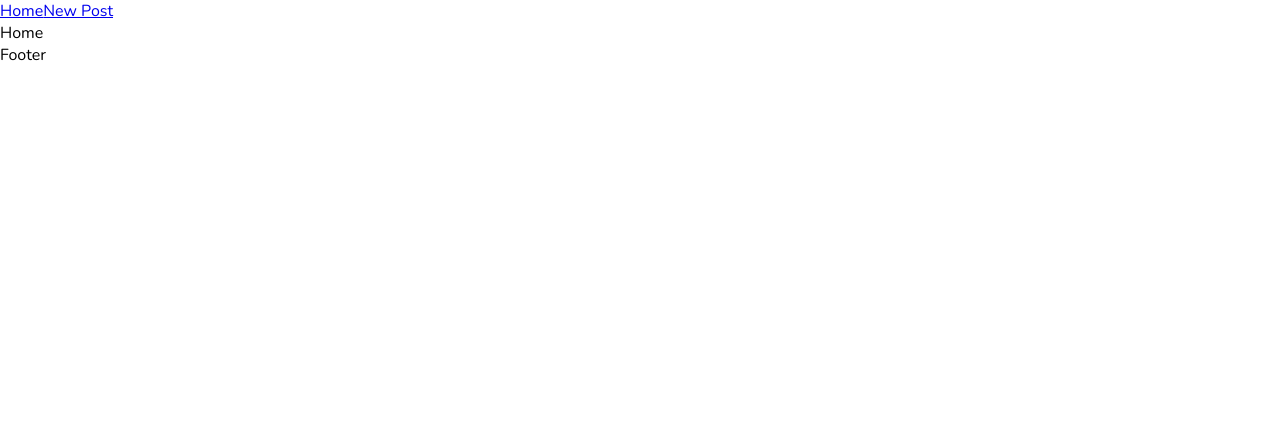
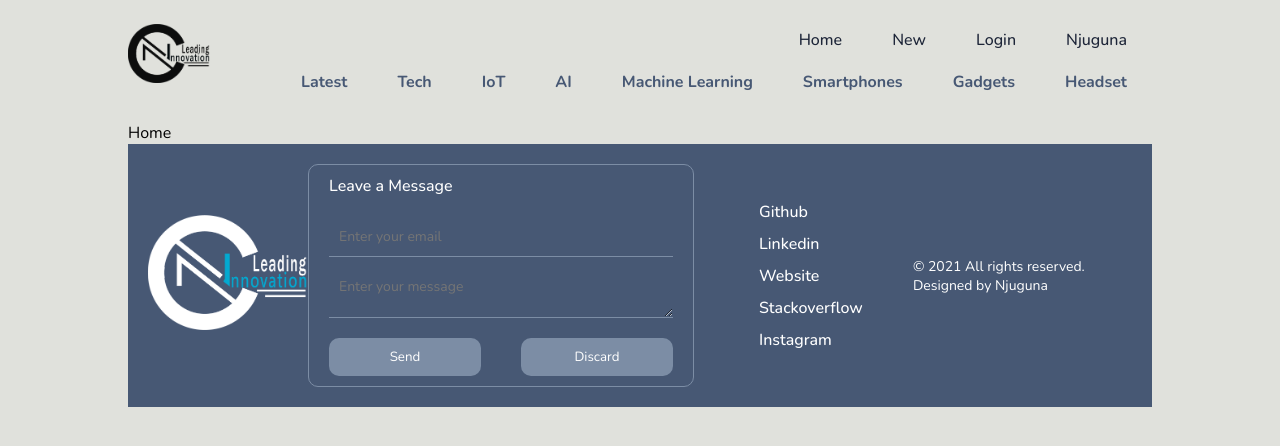
Before and after one commit to charlesncn/blog-React, a React (Create React App) app in the folder app/: page / in a window 1280 px wide. Shown: the top 446 px of the page. Built offline with nearby package versions, Linux system fonts and the light colour scheme.

Commit message:
Created footer

```diff
--- a/app/public/index.html
+++ b/app/public/index.html
@@ -16,9 +16,12 @@
         font-family: 'Nunito', sans-serif;
         margin: 0;
       }
+      body{
+        background-color: #e0e1dc;
+      }
     </style>
 
-    <title>React App</title>
+    <title>blog</title>
   </head>
   <body>
     <div id="root"></div>
--- a/app/src/componests/Footer.jsx
+++ b/app/src/componests/Footer.jsx
@@ -1,8 +1,35 @@
 import React from 'react'
+import Logo from '../img/logo.png';
+import { Link } from 'react-router-dom'
 
 function Footer() {
   return (
-    <div>Footer</div>
+    <div className='footer'>
+      <div className="logo">
+        <Link to='/'> <img src={Logo} alt=""/> </Link>
+      </div>
+      <div className="message">
+        <form >
+          <span>Leave a Message</span>
+          <input type="text" placeholder="Enter your email"/>
+          <textarea name="" id="" cols="30" rows="5" placeholder="Enter your message"></textarea>
+          <div className="btns">
+          <button>Send</button>
+          <button>Discard</button>
+          </div>
+        </form>
+      </div>
+      <div className="socialmedia">
+        <ul>
+          <li><Link to=''/>Github</li>
+          <li><Link to=''/>Linkedin</li>
+          <li><Link to=''/>Website</li>
+          <li><Link to=''/>Stackoverflow</li>
+          <li><Link to=''/>Instagram</li>
+        </ul>
+      </div>
+        <p>© 2021 All rights reserved. Designed by <a href="">Njuguna</a></p>
+    </div>
   )
 }
 
--- a/app/src/componests/Navbar.jsx
+++ b/app/src/componests/Navbar.jsx
@@ -1,20 +1,52 @@
-import React from 'react'
-import { Link } from 'react-router-dom'
+import React from "react";
+import { Link } from "react-router-dom";
+import Logo from "../img/logo-1.png";
 
-function Navbar() {
+const Navbar = () => {
   return (
-    <div className='navBar'>
+    <div className="navbar">
       <div className="container">
         <div className="logo">
-
+          <img src={Logo} alt="" />
         </div>
         <div className="links">
-          <Link to="/">Home</Link>
-          <Link to="/new">New Post</Link>
+          <div className="menu">
+            <Link to="/">Home</Link>
+            <Link to="/new">New</Link>
+            <Link to="/login">Login</Link>
+            <span>Njuguna</span>
+          </div>
+
+          <div className="tags">
+            <Link to="/?tag=latest">
+              <h4>Latest</h4>
+            </Link>
+            <Link to="/?tag=tech">
+              <h4>Tech</h4>
+            </Link>
+            <Link to="/?tag=iot">
+              <h4>IoT</h4>
+            </Link>
+            <Link to="/?tag=ai">
+              <h4>AI</h4>
+            </Link>
+            <Link to="/?tag=machine-learning">
+              <h4>Machine Learning</h4>
+            </Link>
+            <Link to="/?tag=smartphone">
+              <h4>Smartphones</h4>
+            </Link>
+            <Link to="/?tag=gadgets">
+              <h4>Gadgets</h4>
+            </Link>
+            <Link to="/?tag=headset">
+              <h4>Headset</h4>
+            </Link>
+          </div>
         </div>
       </div>
     </div>
-  )
-}
+  );
+};
 
-export default Navbar
+export default Navbar;
--- a/app/src/styles.scss
+++ b/app/src/styles.scss
@@ -1,49 +1,51 @@
-$bg-color : #e0e1dc;
-$primary-color : #1d2538;
-$secondary-color : #475874;
-$outline-color : #7c8da5;
-$white : #ffffff;
-$blue : #0038bb;
-$error-color : #cca152;
-.app{
-    .conatiner{
+$bg-color: #e0e1dc;
+$primary-color: #1d2538;
+$secondary-color: #475874;
+$outline-color: #7c8da5;
+$white: #ffffff;
+$blue: #0038bb;
+$orange: #cca152;
+.app {
+  background-color: $bg-color;
+  min-height: 100vh;
+  margin: 0;
 
-        // LOGIN && REGISTER
-        .auth{
+  .conatiner {
+    width: 80vw;
+    margin: 0 auto;
+    //--------------- LOGIN REGISTER ---------------
+    .auth {
       display: flex;
       align-items: center;
       justify-content: center;
       height: 100vh;
       background-color: $bg-color;
       flex-direction: column;
-        }
-        .form-container{
+      .form-container {
         display: flex;
         flex-direction: column;
         justify-content: center;
         align-items: center;
         width: 400px;
-            background-color: $white;
+        background-color: $bg-color;
         padding: 20px;
         border-radius: 10px;
         box-shadow: 0 0 10px 0 $outline-color;
 
-            h1{
+        h1 {
           font-size: 2.5rem;
           font-weight: 600;
           margin-bottom: 1rem;
           color: $primary-color;
         }
-            form{
+        form {
           display: flex;
           flex-direction: column;
           padding: 14px;
           width: 300px;
           gap: 20px;
-                background-color: $white;
 
-
-                input{
+          input {
             padding: 10px;
             border: 1px solid $outline-color;
             outline: none;
@@ -51,37 +53,231 @@ $error-color : #cca152;
             font-weight: 500;
             border: none;
             border-bottom: 1px solid $outline-color;
-                    color
-                    : $primary-color;
+            color: $primary-color;
+            background-color: $bg-color;
           }
-                button{
+          button {
             margin: 24px 0;
-                    padding : 14px;
+            padding: 14px;
             border-radius: 10px;
             border: none;
             background-color: $primary-color;
             color: $white;
             cursor: pointer;
           }
-                p{
+          p {
             font-size: 14px;
             font-weight: 500;
             color: $primary-color;
             text-align: center;
-                    background-color: $error-color;
+            background-color: $orange;
             padding: 14px 0;
             border-radius: 10px;
           }
-                span{
+          span {
             font-size: 14px;
             text-align: center;
-                    a{
+            a {
               color: $blue;
               text-decoration: none;
             }
           }
         }
+      }
+    }
+    //--------------- LOGIN REGISTER END ---------------
 
+    //--------------- NAVBAR ---------------
+
+    .navbar {
+      .container {
+        display: flex;
+        margin: 14px 0;
+        padding: 10px 0;
+        justify-content: space-between;
+
+        .logo {
+          img {
+            width: 82px;
+          }
+        }
+        .links {
+          display: flex;
+          flex-direction: column;
+          align-items: flex-end;
+          gap: 10px;
+          .menu {
+            display: flex;
+            align-items: center;
+            a,
+            span {
+              cursor: pointer;
+              text-decoration: none;
+              color: $primary-color;
+              font-size: 16px;
+              font-weight: 500;
+              margin: 0 10px;
+              padding: 5px 15px;
+              border-radius: 5px;
+              transition: all 0.3s ease-in-out;
+              &:hover {
+                color: $blue;
               }
             }
           }
+          .tags {
+            display: flex;
+            align-items: center;
+            cursor: pointer;
+            a {
+              text-decoration: none;
+              color: $secondary-color;
+              font-size: 16px;
+              font-weight: 300;
+              margin: 0 10px;
+              padding: 5px 15px;
+              border-radius: 5px;
+              transition: all 0.3s ease-in-out;
+              &:hover {
+                background-color: $secondary-color;
+                color: $white;
+              }
+            }
+          }
+        }
+      }
+    }
+
+    //--------------- NAVBAR END ---------------
+
+    // --------------- FOOTER ---------------
+    .footer {
+      display: flex;
+      justify-content: space-between;
+      align-items: center;
+      background-color: $secondary-color;
+      padding: 20px;
+
+      .logo img {
+        width: 160px;
+      }
+
+      .message {
+        display: flex;
+        flex-direction: column;
+        justify-content: center;
+        align-items: center;
+
+        .btns{
+            display: flex;
+            align-items: center;
+            justify-content: space-between;
+
+        }
+
+        form {
+          width: 30vw;
+          display: flex;
+          flex-direction: column;
+          justify-content: center;
+          gap: 10px;
+          border-radius: 10px;
+          border: 1px solid $outline-color;
+        //   box-shadow: 0 0 1px 0 $outline-color;
+
+          span {
+            color: $white;
+            font-size: 16px;
+            font-weight: 500;
+            margin: 10px 20px;
+          }
+          input {
+            padding: 10px;
+            border: 1px solid $outline-color;
+            outline: none;
+            font-size: 14px;
+            font-weight: 200;
+            border: none;
+            border-bottom: 1px solid $outline-color;
+            color: $white;
+            background-color: inherit;
+            margin: 0 20px;
+          }
+          textarea {
+            max-height: 60px;
+            height: 30px;
+            max-width: 90%;
+            padding: 10px;
+            border: 1px solid $outline-color;
+            outline: none;
+            font-size: 14px;
+            font-weight: 300;
+            border: none;
+            border-bottom: 1px solid $outline-color;
+            color: $white;
+            background-color: inherit;
+            margin: 0 20px;
+          }
+        }
+
+          button {
+            padding: 10px;
+            width: 240px;
+            border: none;
+            border-radius: 10px;
+            background-color: $outline-color;
+            color: $white;
+            cursor: pointer;
+            margin: 10px 20px;
+            transition: all ease 0.3s;
+            &:hover:nth-child(1) {
+              background-color: $primary-color;
+            }
+            &:hover:nth-child(2) {
+                background-color: $orange;
+              }
+          }
+      }
+      .socialmedia {
+        display: flex;
+        flex-direction: column;
+        align-items: center;
+        justify-content: center;
+        ul {
+          list-style-type: none;
+
+          li {
+            cursor: pointer;
+            text-decoration: none;
+            color: $white;
+            font-size: 16px;
+            font-weight: 500;
+            margin: 0 10px;
+            padding: 5px 15px;
+            border-radius: 5px;
+            transition: all 0.3s ease-in-out;
+            &:hover {
+              color: $outline-color;
+            }
+          }
+        }
+      }
+      p{
+            color: $white;
+            font-size: 14px;
+            font-weight: 300;
+            margin: 0 10px;
+            padding: 5px 15px;
+            border-radius: 5px;
+            transition: all 0.3s ease-in-out;
+            a{
+                color: $white;
+                text-decoration: none;
+            &:hover {
+                color: $orange;
+            }
+            }
+      }
+    }
+  }
+}
```
Also changed, not shown: app/src/img/logo-1.png (added), app/src/img/logo.png (added). Lines whose indentation alone changed are shown as unchanged.
